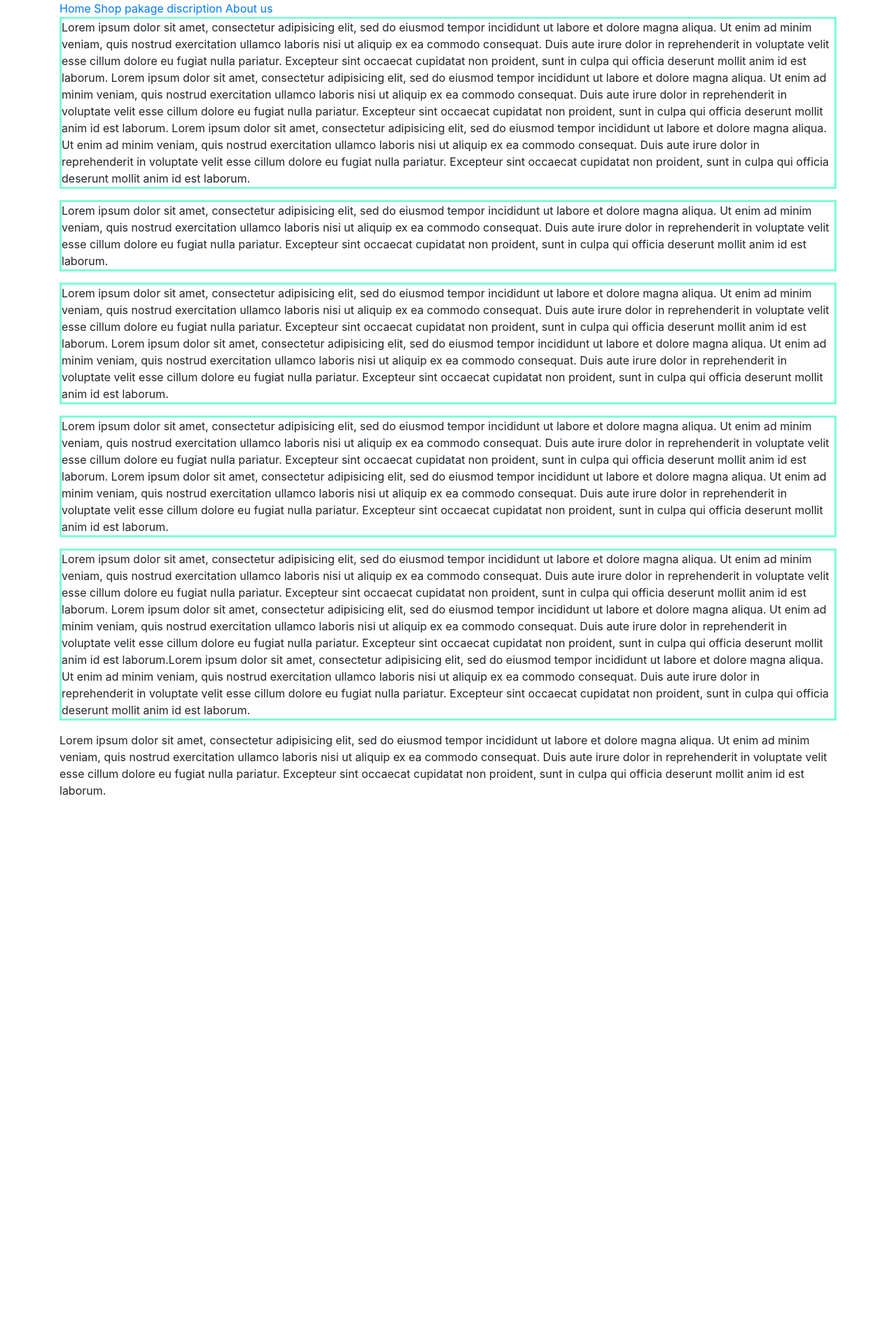
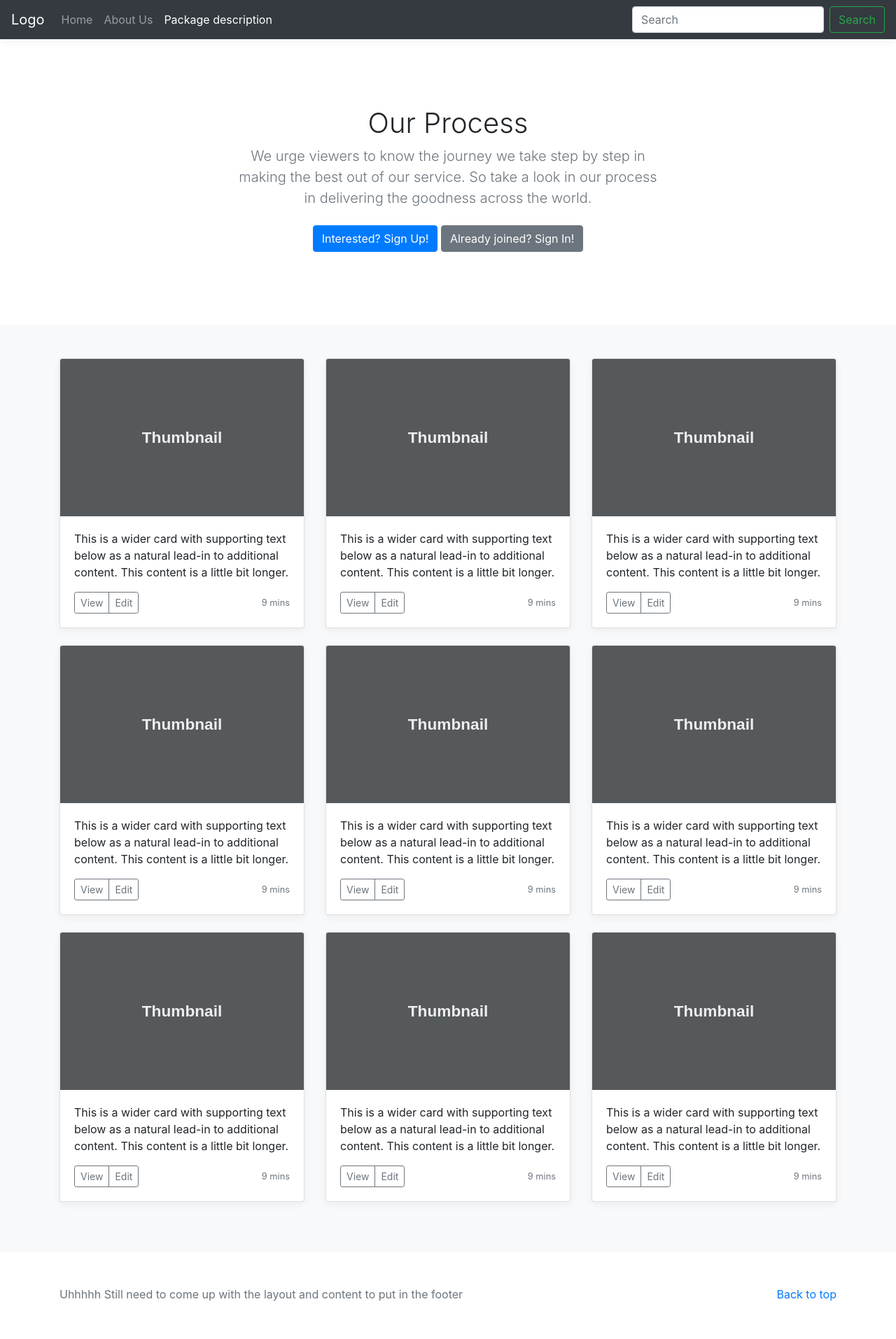
Before and after one commit to AAguilar819/Capstone, a plain HTML site: page description.html in a window 1280 px wide. Shown: the whole page at 70% size. Before the commit the page ends 1158 px from the top, so only its background shows below. Drawn offline with nearby package versions, Linux system fonts and the light colour scheme.

Commit message:
Description/About Page
Started the layout for the description.html alongside the about page

```diff
--- /dev/null
+++ b/CSS/description.css
@@ -0,0 +1,39 @@
+:root {
+  --jumbotron-padding-y: 3rem;
+}
+
+.jumbotron {
+  padding-top: var(--jumbotron-padding-y);
+  padding-bottom: var(--jumbotron-padding-y);
+  margin-bottom: 0;
+  background-color: #fff;
+}
+@media (min-width: 768px) {
+  .jumbotron {
+    padding-top: calc(var(--jumbotron-padding-y) * 2);
+    padding-bottom: calc(var(--jumbotron-padding-y) * 2);
+  }
+}
+
+.jumbotron p:last-child {
+  margin-bottom: 0;
+}
+
+.jumbotron-heading {
+  font-weight: 300;
+}
+
+.jumbotron .container {
+  max-width: 40rem;
+}
+
+footer {
+  padding-top: 3rem;
+  padding-bottom: 3rem;
+}
+
+footer p {
+  margin-bottom: .25rem;
+}
+
+.box-shadow { box-shadow: 0 .25rem .75rem rgba(0, 0, 0, .05); }
--- a/description.html
+++ b/description.html
@@ -1,83 +1,237 @@
-<!DOCTYPE html>
-<html>
-<!--
-Capstone Project
+<!doctype html>
+<html lang="en">
+  <head>
+    <meta charset="utf-8">
+    <meta name="viewport" content="width=device-width, initial-scale=1, shrink-to-fit=no">
+    <meta name="description" content="">
+    <meta name="author" content="">
+    <!-- This is if we want to add an icon on our site -->
+    <!-- <link rel="icon" href="> -->
 
-Contributors: Abraham Aguilar,
-Date: 1.10.17
+    <title>Package description</title>
 
-index.html
- -->
+    <!-- Bootstrap core CSS -->
+    <link href="CSS/bootstrap.min.css" rel="stylesheet">
 
-<head>
-    <meta charset="utf-8">
-    <title>Emergency Disaster Aversion</title>
-    <link rel="stylesheet" href="CSS/styles.css">
-    <link rel="stylesheet" href="CSS/bootstrap.min.css">
-    <script src="JS/jquery-3.0.0.js"></script>
-    <script src="JS/test.js"></script>
-</head>
+    <!-- Custom styles for this template -->
+    <link href="CSS/description.css" rel="stylesheet">
+  </head>
 
-<body>
-    <div class="container">
-        <div class="topnav">
-            <a href="#">Home</a>
-            <a href="#">Shop</a>
-            <a href="#">pakage discription</a>
-            <a href="#">About us</a>
+  <body>
 
+    <header>
+      <nav class="navbar navbar-expand-md navbar-dark fixed-top bg-dark">
+        <a class="navbar-brand" href="#">Logo</a>
+        <button class="navbar-toggler" type="button" data-toggle="collapse" data-target="#navbarCollapse" aria-controls="navbarCollapse" aria-expanded="false" aria-label="Toggle navigation">
+            <span class="navbar-toggler-icon"></span>
+          </button>
+        <div class="collapse navbar-collapse" id="navbarCollapse">
+          <ul class="navbar-nav mr-auto">
+            <li class="nav-item">
+              <a class="nav-link" href="index.html">Home <span class="sr-only">(current)</span></a>
+            </li>
+            <li class="nav-item">
+              <a class="nav-link" href="about.html">About Us</a>
+            </li>
+            <li class="nav-item active">
+              <a class="nav-link" href="description.html">Package description</a>
+            </li>
+          </ul>
+          <form class="form-inline mt-2 mt-md-0">
+            <input class="form-control mr-sm-2" type="text" placeholder="Search" aria-label="Search">
+            <button class="btn btn-outline-success my-2 my-sm-0" type="submit">Search</button>
+          </form>
         </div>
-        <section>
-            <article class="">
-                <p>Lorem ipsum dolor sit amet, consectetur adipisicing elit, sed do eiusmod tempor incididunt ut labore et dolore magna aliqua. Ut enim ad minim veniam, quis nostrud exercitation ullamco laboris nisi ut aliquip ex ea commodo consequat. Duis
-                    aute irure dolor in reprehenderit in voluptate velit esse cillum dolore eu fugiat nulla pariatur. Excepteur sint occaecat cupidatat non proident, sunt in culpa qui officia deserunt mollit anim id est laborum. Lorem ipsum dolor sit
-                    amet, consectetur adipisicing elit, sed do eiusmod tempor incididunt ut labore et dolore magna aliqua. Ut enim ad minim veniam, quis nostrud exercitation ullamco laboris nisi ut aliquip ex ea commodo consequat. Duis aute irure dolor
-                    in reprehenderit in voluptate velit esse cillum dolore eu fugiat nulla pariatur. Excepteur sint occaecat cupidatat non proident, sunt in culpa qui officia deserunt mollit anim id est laborum. Lorem ipsum dolor sit amet, consectetur
-                    adipisicing elit, sed do eiusmod tempor incididunt ut labore et dolore magna aliqua. Ut enim ad minim veniam, quis nostrud exercitation ullamco laboris nisi ut aliquip ex ea commodo consequat. Duis aute irure dolor in reprehenderit
-                    in voluptate velit esse cillum dolore eu fugiat nulla pariatur. Excepteur sint occaecat cupidatat non proident, sunt in culpa qui officia deserunt mollit anim id est laborum.</p>
-            </article>
-        </section>
-        <section>
-            <article class="">
-                <p>Lorem ipsum dolor sit amet, consectetur adipisicing elit, sed do eiusmod tempor incididunt ut labore et dolore magna aliqua. Ut enim ad minim veniam, quis nostrud exercitation ullamco laboris nisi ut aliquip ex ea commodo consequat. Duis
-                    aute irure dolor in reprehenderit in voluptate velit esse cillum dolore eu fugiat nulla pariatur. Excepteur sint occaecat cupidatat non proident, sunt in culpa qui officia deserunt mollit anim id est laborum.</p>
-            </article>
-        </section>
-        <aside class="">
-            <article class="">
-                <p>Lorem ipsum dolor sit amet, consectetur adipisicing elit, sed do eiusmod tempor incididunt ut labore et dolore magna aliqua. Ut enim ad minim veniam, quis nostrud exercitation ullamco laboris nisi ut aliquip ex ea commodo consequat. Duis
-                    aute irure dolor in reprehenderit in voluptate velit esse cillum dolore eu fugiat nulla pariatur. Excepteur sint occaecat cupidatat non proident, sunt in culpa qui officia deserunt mollit anim id est laborum. Lorem ipsum dolor sit
-                    amet, consectetur adipisicing elit, sed do eiusmod tempor incididunt ut labore et dolore magna aliqua. Ut enim ad minim veniam, quis nostrud exercitation ullamco laboris nisi ut aliquip ex ea commodo consequat. Duis aute irure dolor
-                    in reprehenderit in voluptate velit esse cillum dolore eu fugiat nulla pariatur. Excepteur sint occaecat cupidatat non proident, sunt in culpa qui officia deserunt mollit anim id est laborum.</p>
-            </article>
-        </aside>
-        <section>
-            <article class="">
-                <p>Lorem ipsum dolor sit amet, consectetur adipisicing elit, sed do eiusmod tempor incididunt ut labore et dolore magna aliqua. Ut enim ad minim veniam, quis nostrud exercitation ullamco laboris nisi ut aliquip ex ea commodo consequat. Duis
-                    aute irure dolor in reprehenderit in voluptate velit esse cillum dolore eu fugiat nulla pariatur. Excepteur sint occaecat cupidatat non proident, sunt in culpa qui officia deserunt mollit anim id est laborum. Lorem ipsum dolor sit
-                    amet, consectetur adipisicing elit, sed do eiusmod tempor incididunt ut labore et dolore magna aliqua. Ut enim ad minim veniam, quis nostrud exercitation ullamco laboris nisi ut aliquip ex ea commodo consequat. Duis aute irure dolor
-                    in reprehenderit in voluptate velit esse cillum dolore eu fugiat nulla pariatur. Excepteur sint occaecat cupidatat non proident, sunt in culpa qui officia deserunt mollit anim id est laborum.</p>
-            </article>
-        </section>
-        <aside class="">
-            <article class="">
-                <p>Lorem ipsum dolor sit amet, consectetur adipisicing elit, sed do eiusmod tempor incididunt ut labore et dolore magna aliqua. Ut enim ad minim veniam, quis nostrud exercitation ullamco laboris nisi ut aliquip ex ea commodo consequat. Duis
-                    aute irure dolor in reprehenderit in voluptate velit esse cillum dolore eu fugiat nulla pariatur. Excepteur sint occaecat cupidatat non proident, sunt in culpa qui officia deserunt mollit anim id est laborum. Lorem ipsum dolor sit
-                    amet, consectetur adipisicing elit, sed do eiusmod tempor incididunt ut labore et dolore magna aliqua. Ut enim ad minim veniam, quis nostrud exercitation ullamco laboris nisi ut aliquip ex ea commodo consequat. Duis aute irure dolor
-                    in reprehenderit in voluptate velit esse cillum dolore eu fugiat nulla pariatur. Excepteur sint occaecat cupidatat non proident, sunt in culpa qui officia deserunt mollit anim id est laborum.Lorem ipsum dolor sit amet, consectetur
-                    adipisicing elit, sed do eiusmod tempor incididunt ut labore et dolore magna aliqua. Ut enim ad minim veniam, quis nostrud exercitation ullamco laboris nisi ut aliquip ex ea commodo consequat. Duis aute irure dolor in reprehenderit
-                    in voluptate velit esse cillum dolore eu fugiat nulla pariatur. Excepteur sint occaecat cupidatat non proident, sunt in culpa qui officia deserunt mollit anim id est laborum.</p>
-            </article>
-        </aside>
-        <figure>
-            <figcaption></figcaption>
-            Lorem ipsum dolor sit amet, consectetur adipisicing elit, sed do eiusmod tempor incididunt ut labore et dolore magna aliqua. Ut enim ad minim veniam, quis nostrud exercitation ullamco laboris nisi ut aliquip ex ea commodo consequat. Duis aute irure dolor
-            in reprehenderit in voluptate velit esse cillum dolore eu fugiat nulla pariatur. Excepteur sint occaecat cupidatat non proident, sunt in culpa qui officia deserunt mollit anim id est laborum.
-        </figure>
-        <footer></footer>
-    </div>
+      </nav>
+      <div class="navbar navbar-dark bg-dark box-shadow">
+        <div class="container d-flex justify-content-between">
+          <a href="#" class="navbar-brand d-flex align-items-center">
+            <svg xmlns="http://www.w3.org/2000/svg" width="20" height="20" viewBox="0 0 24 24" fill="none" stroke="currentColor" stroke-width="2" stroke-linecap="round" stroke-linejoin="round" class="mr-2"><path d="M23 19a2 2 0 0 1-2 2H3a2 2 0 0 1-2-2V8a2 2 0 0 1 2-2h4l2-3h6l2 3h4a2 2 0 0 1 2 2z"></path><circle cx="12" cy="13" r="4"></circle></svg>
+            <strong>Album</strong>
+          </a>
+          <button class="navbar-toggler" type="button" data-toggle="collapse" data-target="#navbarHeader" aria-controls="navbarHeader" aria-expanded="false" aria-label="Toggle navigation">
+            <span class="navbar-toggler-icon"></span>
+          </button>
+        </div>
+      </div>
+    </header>
+
+    <main role="main">
+
+      <section class="jumbotron text-center">
+        <div class="container">
+          <h1 class="jumbotron-heading">Our Process</h1>
+          <p class="lead text-muted">We urge viewers to know the journey we take step by step in making the best out of our service. So take a look in our process in delivering the goodness across the world.</p>
+          <p>
+            <a href="#" class="btn btn-primary my-2">Interested? Sign Up!</a>
+            <a href="#" class="btn btn-secondary my-2">Already joined? Sign In!</a>
+          </p>
+        </div>
+      </section>
+
+      <div class="album py-5 bg-light">
+        <div class="container">
+
+          <div class="row">
+            <div class="col-md-4">
+              <div class="card mb-4 box-shadow">
+                <img class="card-img-top" data-src="holder.js/100px225?theme=thumb&bg=55595c&fg=eceeef&text=Thumbnail" alt="Card image cap">
+                <div class="card-body">
+                  <p class="card-text">This is a wider card with supporting text below as a natural lead-in to additional content. This content is a little bit longer.</p>
+                  <div class="d-flex justify-content-between align-items-center">
+                    <div class="btn-group">
+                      <button type="button" class="btn btn-sm btn-outline-secondary">View</button>
+                      <button type="button" class="btn btn-sm btn-outline-secondary">Edit</button>
+                    </div>
+                    <small class="text-muted">9 mins</small>
+                  </div>
+                </div>
+              </div>
+            </div>
+            <div class="col-md-4">
+              <div class="card mb-4 box-shadow">
+                <img class="card-img-top" data-src="holder.js/100px225?theme=thumb&bg=55595c&fg=eceeef&text=Thumbnail" alt="Card image cap">
+                <div class="card-body">
+                  <p class="card-text">This is a wider card with supporting text below as a natural lead-in to additional content. This content is a little bit longer.</p>
+                  <div class="d-flex justify-content-between align-items-center">
+                    <div class="btn-group">
+                      <button type="button" class="btn btn-sm btn-outline-secondary">View</button>
+                      <button type="button" class="btn btn-sm btn-outline-secondary">Edit</button>
+                    </div>
+                    <small class="text-muted">9 mins</small>
+                  </div>
+                </div>
+              </div>
+            </div>
+            <div class="col-md-4">
+              <div class="card mb-4 box-shadow">
+                <img class="card-img-top" data-src="holder.js/100px225?theme=thumb&bg=55595c&fg=eceeef&text=Thumbnail" alt="Card image cap">
+                <div class="card-body">
+                  <p class="card-text">This is a wider card with supporting text below as a natural lead-in to additional content. This content is a little bit longer.</p>
+                  <div class="d-flex justify-content-between align-items-center">
+                    <div class="btn-group">
+                      <button type="button" class="btn btn-sm btn-outline-secondary">View</button>
+                      <button type="button" class="btn btn-sm btn-outline-secondary">Edit</button>
+                    </div>
+                    <small class="text-muted">9 mins</small>
+                  </div>
+                </div>
+              </div>
+            </div>
+
+            <div class="col-md-4">
+              <div class="card mb-4 box-shadow">
+                <img class="card-img-top" data-src="holder.js/100px225?theme=thumb&bg=55595c&fg=eceeef&text=Thumbnail" alt="Card image cap">
+                <div class="card-body">
+                  <p class="card-text">This is a wider card with supporting text below as a natural lead-in to additional content. This content is a little bit longer.</p>
+                  <div class="d-flex justify-content-between align-items-center">
+                    <div class="btn-group">
+                      <button type="button" class="btn btn-sm btn-outline-secondary">View</button>
+                      <button type="button" class="btn btn-sm btn-outline-secondary">Edit</button>
+                    </div>
+                    <small class="text-muted">9 mins</small>
+                  </div>
+                </div>
+              </div>
+            </div>
+            <div class="col-md-4">
+              <div class="card mb-4 box-shadow">
+                <img class="card-img-top" data-src="holder.js/100px225?theme=thumb&bg=55595c&fg=eceeef&text=Thumbnail" alt="Card image cap">
+                <div class="card-body">
+                  <p class="card-text">This is a wider card with supporting text below as a natural lead-in to additional content. This content is a little bit longer.</p>
+                  <div class="d-flex justify-content-between align-items-center">
+                    <div class="btn-group">
+                      <button type="button" class="btn btn-sm btn-outline-secondary">View</button>
+                      <button type="button" class="btn btn-sm btn-outline-secondary">Edit</button>
+                    </div>
+                    <small class="text-muted">9 mins</small>
+                  </div>
+                </div>
+              </div>
+            </div>
+            <div class="col-md-4">
+              <div class="card mb-4 box-shadow">
+                <img class="card-img-top" data-src="holder.js/100px225?theme=thumb&bg=55595c&fg=eceeef&text=Thumbnail" alt="Card image cap">
+                <div class="card-body">
+                  <p class="card-text">This is a wider card with supporting text below as a natural lead-in to additional content. This content is a little bit longer.</p>
+                  <div class="d-flex justify-content-between align-items-center">
+                    <div class="btn-group">
+                      <button type="button" class="btn btn-sm btn-outline-secondary">View</button>
+                      <button type="button" class="btn btn-sm btn-outline-secondary">Edit</button>
+                    </div>
+                    <small class="text-muted">9 mins</small>
+                  </div>
+                </div>
+              </div>
+            </div>
+
+            <div class="col-md-4">
+              <div class="card mb-4 box-shadow">
+                <img class="card-img-top" data-src="holder.js/100px225?theme=thumb&bg=55595c&fg=eceeef&text=Thumbnail" alt="Card image cap">
+                <div class="card-body">
+                  <p class="card-text">This is a wider card with supporting text below as a natural lead-in to additional content. This content is a little bit longer.</p>
+                  <div class="d-flex justify-content-between align-items-center">
+                    <div class="btn-group">
+                      <button type="button" class="btn btn-sm btn-outline-secondary">View</button>
+                      <button type="button" class="btn btn-sm btn-outline-secondary">Edit</button>
+                    </div>
+                    <small class="text-muted">9 mins</small>
+                  </div>
+                </div>
+              </div>
+            </div>
+            <div class="col-md-4">
+              <div class="card mb-4 box-shadow">
+                <img class="card-img-top" data-src="holder.js/100px225?theme=thumb&bg=55595c&fg=eceeef&text=Thumbnail" alt="Card image cap">
+                <div class="card-body">
+                  <p class="card-text">This is a wider card with supporting text below as a natural lead-in to additional content. This content is a little bit longer.</p>
+                  <div class="d-flex justify-content-between align-items-center">
+                    <div class="btn-group">
+                      <button type="button" class="btn btn-sm btn-outline-secondary">View</button>
+                      <button type="button" class="btn btn-sm btn-outline-secondary">Edit</button>
+                    </div>
+                    <small class="text-muted">9 mins</small>
+                  </div>
+                </div>
+              </div>
+            </div>
+            <div class="col-md-4">
+              <div class="card mb-4 box-shadow">
+                <img class="card-img-top" data-src="holder.js/100px225?theme=thumb&bg=55595c&fg=eceeef&text=Thumbnail" alt="Card image cap">
+                <div class="card-body">
+                  <p class="card-text">This is a wider card with supporting text below as a natural lead-in to additional content. This content is a little bit longer.</p>
+                  <div class="d-flex justify-content-between align-items-center">
+                    <div class="btn-group">
+                      <button type="button" class="btn btn-sm btn-outline-secondary">View</button>
+                      <button type="button" class="btn btn-sm btn-outline-secondary">Edit</button>
+                    </div>
+                    <small class="text-muted">9 mins</small>
+                  </div>
+                </div>
+              </div>
+            </div>
+          </div>
+        </div>
+      </div>
+
+    </main>
+
+    <footer class="text-muted">
+      <div class="container">
+        <p class="float-right">
+          <a href="#">Back to top</a>
+        </p>
+        <p>Uhhhhh Still need to come up with the layout and content to put in the footer</p>
+      </div>
+    </footer>
+
+    <!-- Bootstrap core JavaScript
+    ================================================== -->
+    <!-- Placed at the end of the document so the pages load faster -->
+    <script src="JS/jquery-3.3.1.min.js" integrity="sha384-KJ3o2DKtIkvYIK3UENzmM7KCkRr/rE9/Qpg6aAZGJwFDMVNA/GpGFF93hXpG5KkN" crossorigin="anonymous"></script>
+    <script>window.jQuery || document.write('<script src="JS/jquery-slim.min.js"><\/script>')</script>
+    <script src="JS/popper.min.js"></script>
     <script src="JS/bootstrap.min.js"></script>
-    <script src="JS/jquery.slim.min.js"></script>
-</body>
-
+    <script src="JS/holder.min.js"></script>
+  </body>
 </html>
```
Also changed, not shown: about.html (+6 -6 lines), JS/holder.min.js (added).
